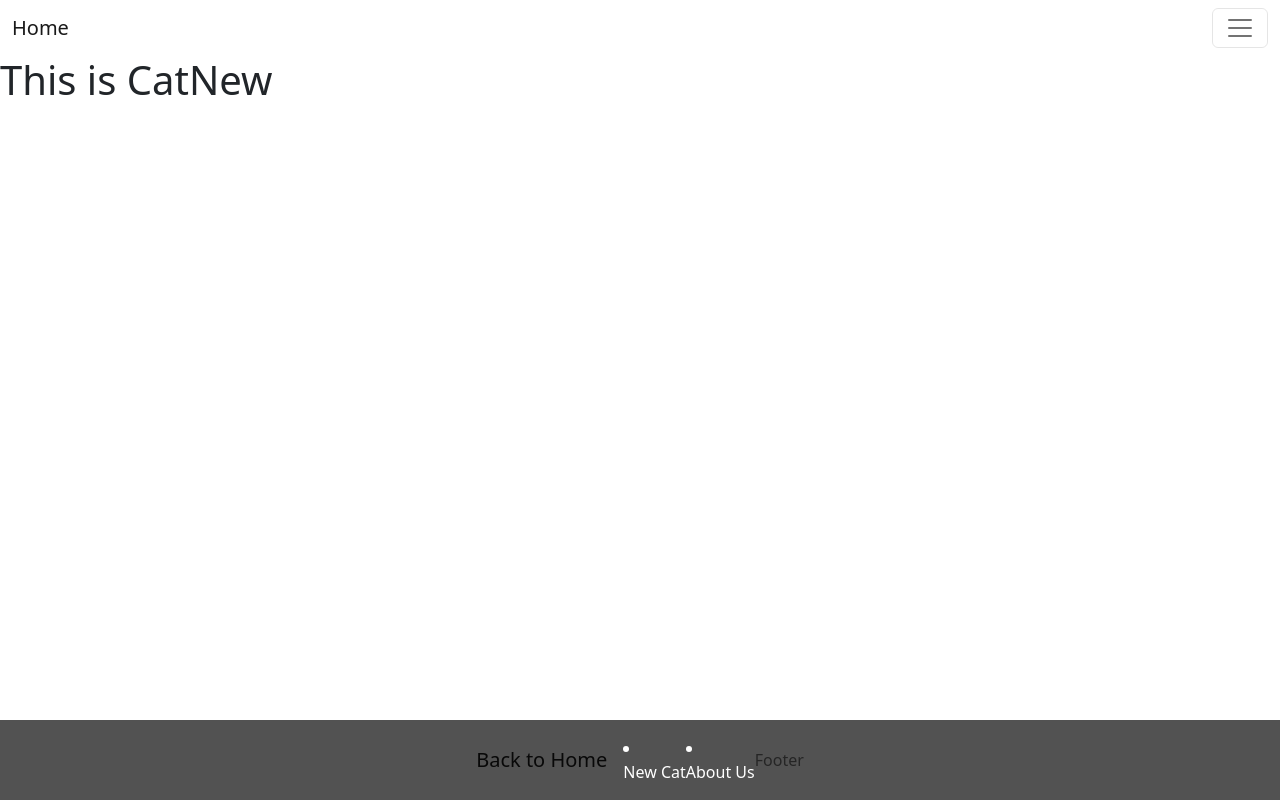
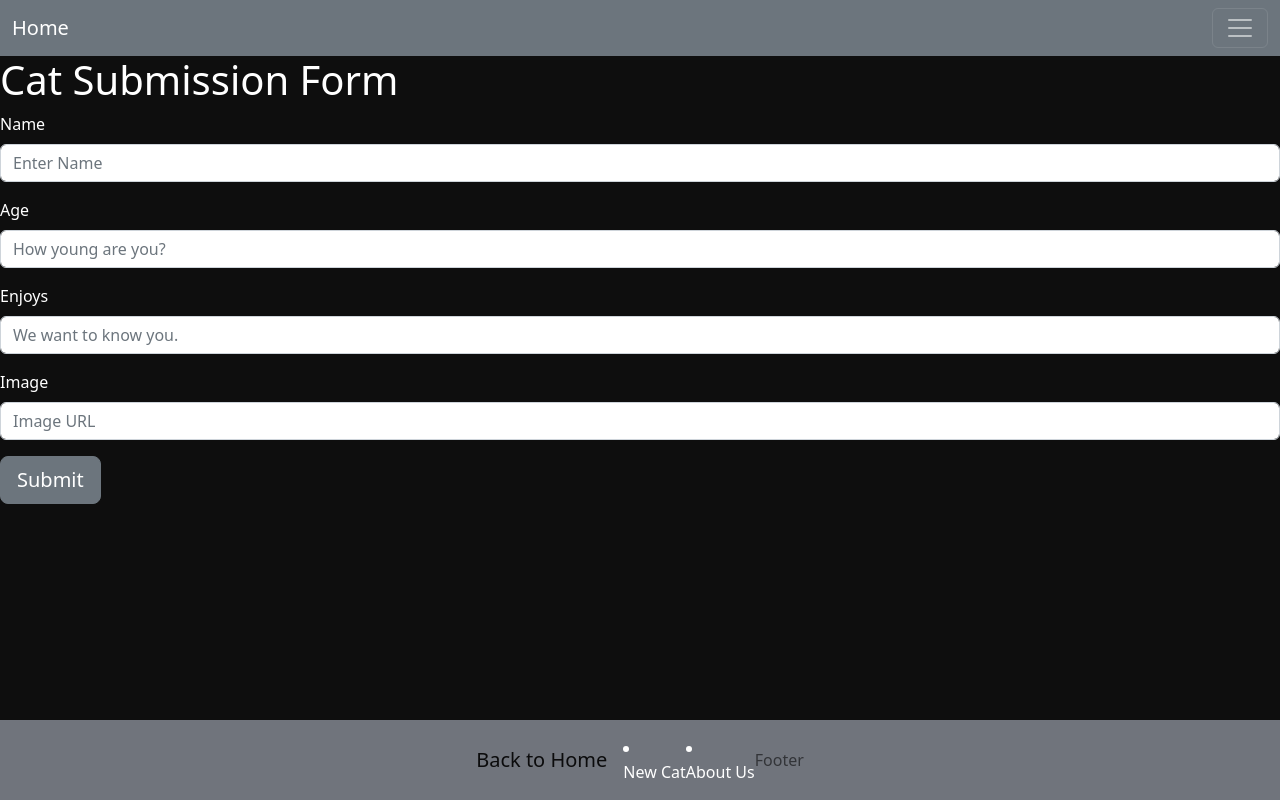
Before and after one commit to learn-academy-2022-hotel/cat-tinder-frontend-team-cats-rule-dogs-drool, a React (Create React App) app: page /catnew in a window 1280 px wide. Built offline with nearby package versions, Linux system fonts and the light colour scheme.

Commit message:
completed Create Functionality feature

```diff
--- a/src/App.css
+++ b/src/App.css
@@ -2,11 +2,11 @@
 body {
   align-items: center;
   justify-content: space-between;
-  background-color: grey;
+  background-color: rgb(14, 14, 14) !important;
   display: flex;
   width: 100%;
   flex-direction: column;
-
+  color: white !important;
 }
 
 .catcard {
@@ -28,7 +28,7 @@ body {
  .footer {
     height: 5rem;
     width: 100%;
-    background-color: rgb(82, 82, 82);
+    background-color: rgb(112, 116, 124);
     color: white;
     flex-direction: row;
     justify-content: space-around;
--- a/src/App.js
+++ b/src/App.js
@@ -18,6 +18,10 @@ import { Routes, Route } from "react-router-dom"
 
 const App = () => {
   const [cats, setCats] = useState(mockCats)
+
+  const createNewCat = (newCatObject) => {
+    console.log("New Cat Obj: ", newCatObject)
+  }
   return (
  <>
  < Header />
@@ -25,7 +29,7 @@ const App = () => {
     <Route path="/" element = {<Home/>} />
     <Route path="/catindex" element = {< CatIndex cats={cats} />} />
     <Route path="/catshow/:id" element = {< CatShow cats={cats} />} />
-    <Route path="/catnew" element = {< CatNew/>} />
+    <Route path="/catnew" element = {< CatNew createNewCat={createNewCat}/>} />
     <Route path="/catedit" element = {<CatEdit/>} />
     <Route path="*" element = {< NotFound/>} />
  </Routes>
--- a/src/components/Header.js
+++ b/src/components/Header.js
@@ -21,7 +21,7 @@ const Header = (args) => {
 
   return (
     <div>
-      <Navbar {...args}>
+      <Navbar color="secondary" dark {...args}>
         <NavbarBrand href="/">Home</NavbarBrand>
         <NavbarToggler onClick={toggle} />
         <Collapse isOpen={isOpen} navbar>
--- a/src/pages/CatNew.js
+++ b/src/pages/CatNew.js
@@ -1,9 +1,87 @@
-import React from "react"
+import React, { useState } from "react"
+import {Form, FormGroup, Label, Input, Button } from 'reactstrap'
+import {useNavigate} from 'react-router-dom'
 
-const CatNew = () => {
+const CatNew = ({createNewCat}) => {
+  const [newCat, setNewCat] = useState({
+    name: "",
+    age: "",
+    enjoys: "",
+    image: ""
+  })
+
+  const handleChange = (e) => {
+    setNewCat({...newCat, [e.target.name]: e.target.value})
+  }
+
+  const navigate = useNavigate()
+
+  const handleSubmit = (e) => {
+    createNewCat(newCat)
+    navigate("/catindex")
+  }
+
   return (
  <>
- <h1>This is CatNew</h1>
+ <h1>Cat Submission Form</h1>
+  <Form>
+    <FormGroup>
+      <Label for="name">
+        Name
+      </Label>
+      <Input
+        id="name"
+        name="name"
+        placeholder="Enter Name"
+        type="text"
+        onChange={handleChange}
+      />
+    </FormGroup>
+    <FormGroup>
+      <Label for="age">
+        Age
+      </Label>
+      <Input
+        id="age"
+        name="age"
+        placeholder="How young are you?"
+        type="text"
+        onChange={handleChange}
+      />
+    </FormGroup>
+    <FormGroup>
+      <Label for="enjoys">
+        Enjoys
+      </Label>
+      <Input
+        id="enjoys"
+        name="enjoys"
+        placeholder="We want to know you."
+        type="text"
+        onChange={handleChange}
+      />
+    </FormGroup>
+    <FormGroup>
+      <Label for="image">
+        Image
+      </Label>
+      <Input
+        id="image"
+        name="image"
+        placeholder="Image URL"
+        type="text"
+        onChange={handleChange}
+      />
+    </FormGroup>
+  </Form>
+  <div>
+    <Button
+      size="lg"
+      onClick={handleSubmit}
+    >
+      Submit
+    </Button>
+</div>
  </>
   );
 }
```
Also changed, not shown: 1 other file (tests, documents, lock files or other folders).
